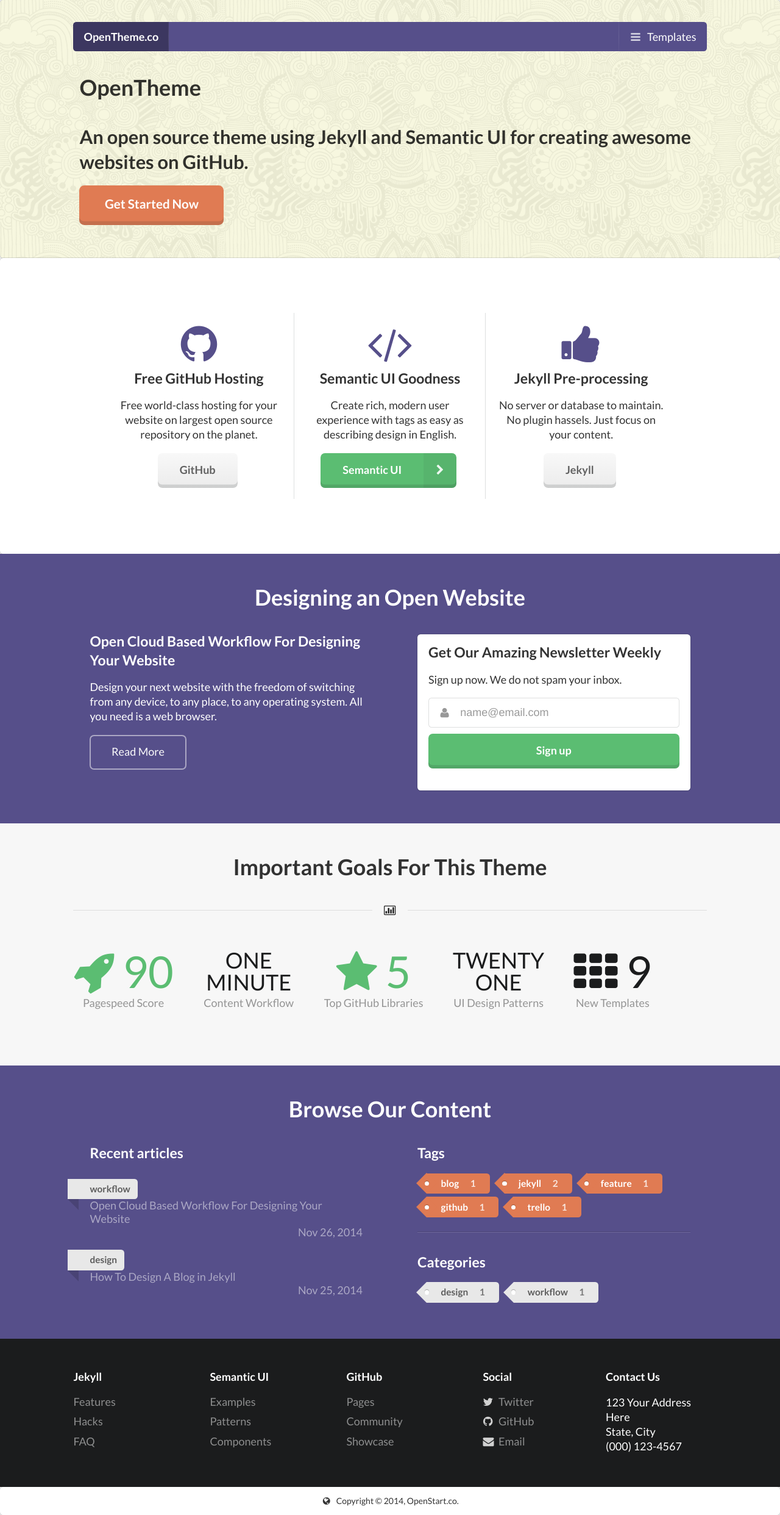
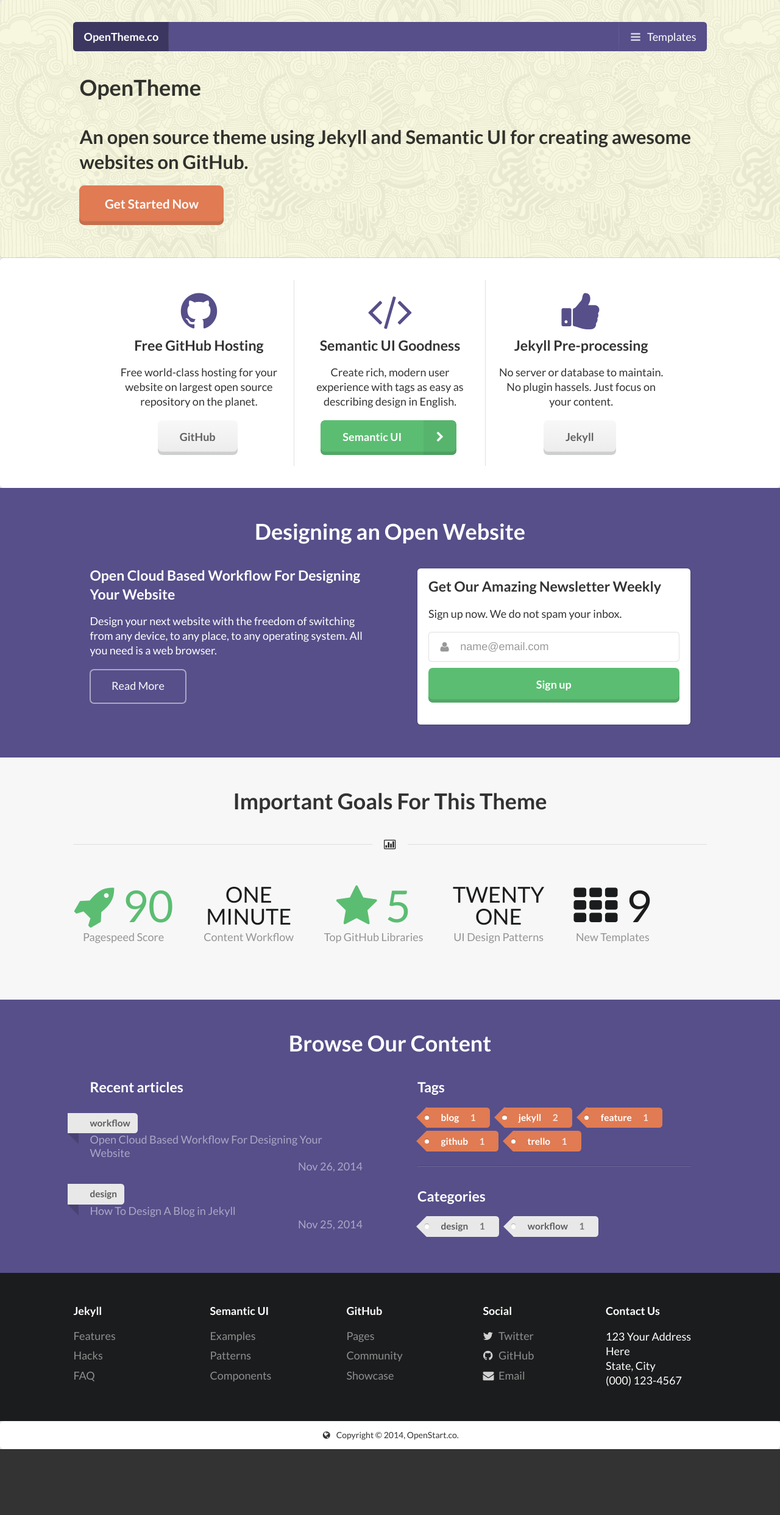
Before and after one commit to manavsehgal/opentheme, a Jekyll site: the page built from index.html, in a window 1280 px wide. Shown: the whole page at 61% size. Built offline with Jekyll 4.4.1, drawn with Linux system fonts in a browser that asks for light colours; nearby versions of some CDN libraries; after the commit the page ends 2376 px from its top, so only the background shows below that.

Commit message:
Minor whitespace fix for homepage feature segment

```diff
--- a/css/custom.css
+++ b/css/custom.css
@@ -48,7 +48,7 @@
 
 .global .feature.segment {
   margin: 0em;
-  padding: 6rem 0rem;
+  padding: 3rem 0rem;
 }
 .global .feature.segment p {
   min-height: 50px;
```
